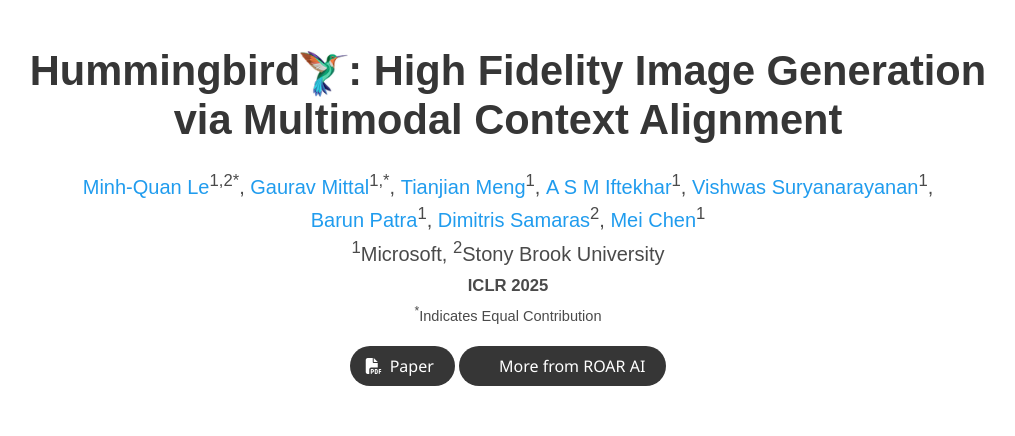
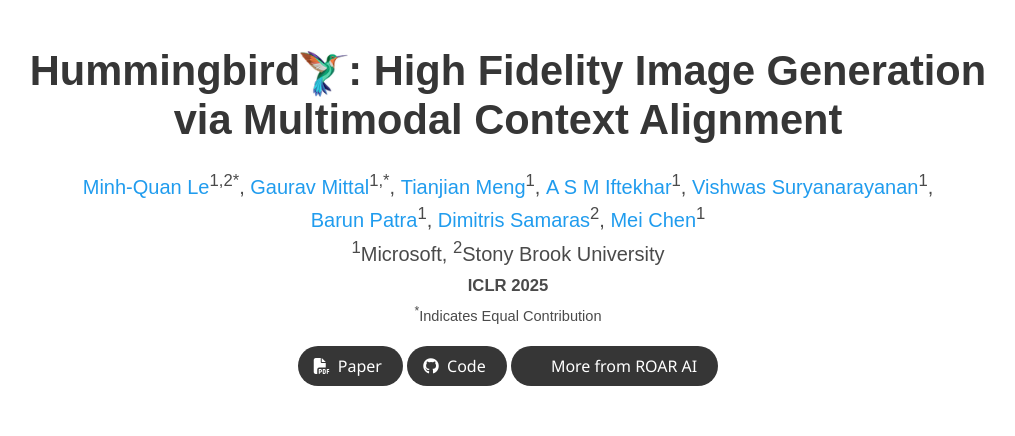
Before and after one commit to roar-ai/hummingbird, a plain HTML site: page index.html in a window 1280 px wide. Shown: the top 436 px of the page, without its empty margins (132-1147 px from the left). Drawn offline with nearby package versions, Linux system fonts and the light colour scheme; some icons are missing; a web font is replaced by a local one.

Commit message:
add github link

```diff
--- a/index.html
+++ b/index.html
@@ -107,6 +107,18 @@
                   </a>
                 </span>
 
+                <!-- Github link -->
+                <span class="link-block">
+                  <a href="https://github.com/roar-ai/hummingbird-1" target="_blank"
+                    class="external-link button is-normal is-rounded is-dark">
+                    <span class="icon">
+                      <i class="fab fa-github"></i>
+                    </span>
+                    <span>Code</span>
+                  </a>
+                </span>
+
+
                 <span class="link-block">
                   <a href="https://roar-ai.github.io/" target="_blank"
                     class="external-link button is-normal is-rounded is-dark">
@@ -128,16 +140,6 @@
                   </a>
                 </span> -->
 
-                <!-- Github link -->
-                <!-- <span class="link-block">
-                  <a href="https://github.com/YOUR REPO HERE" target="_blank"
-                    class="external-link button is-normal is-rounded is-dark">
-                    <span class="icon">
-                      <i class="fab fa-github"></i>
-                    </span>
-                    <span>Code</span>
-                  </a>
-                </span> -->
 
                 <!-- ArXiv abstract Link -->
                 <!-- <span class="link-block">
```
